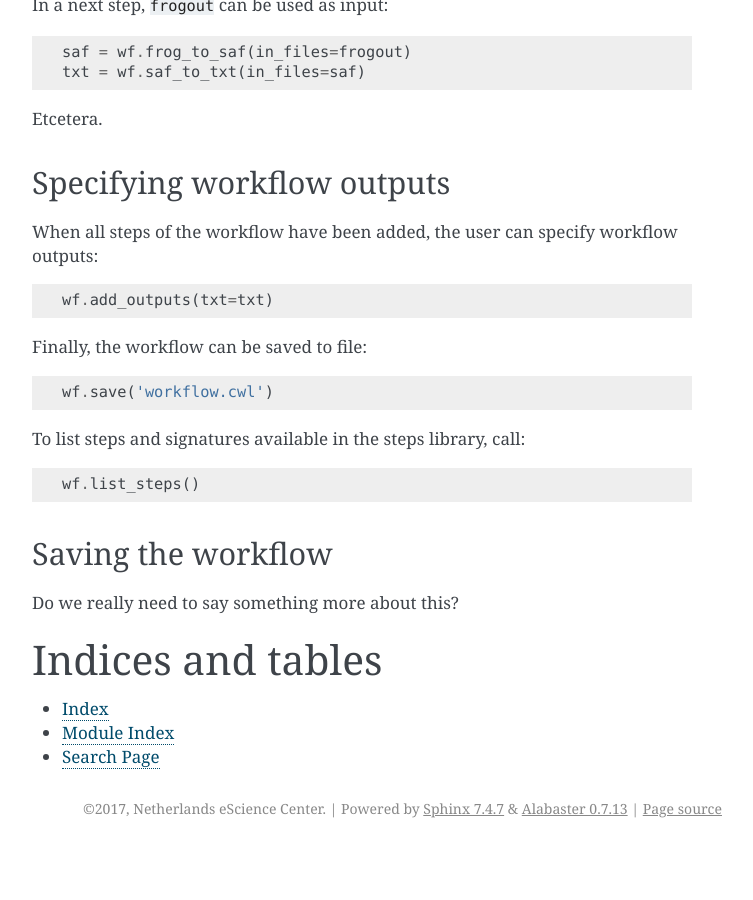
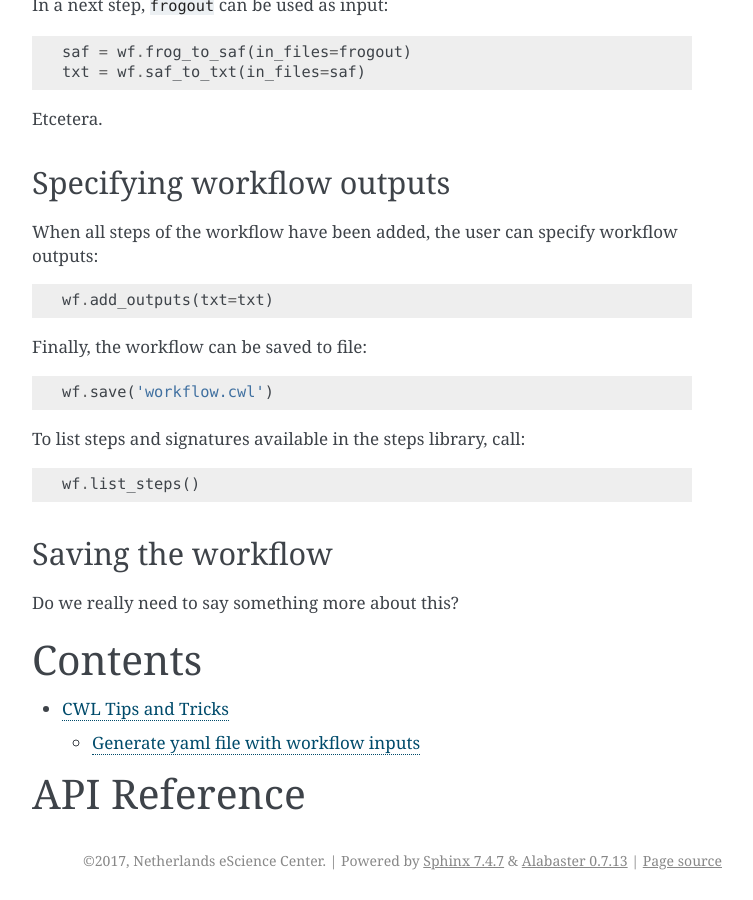
Before and after one commit to NLeSC/scriptcwl, a Sphinx documentation site: the page built from docs/index.rst, in a window 1280 px wide and 900 px high, scrolled down 2471 px. Shown: the whole window, without its empty margins (388-1141 px from the left). Built offline with Sphinx 7.4.7, drawn with Linux system fonts in a browser that asks for light colours; pages that are not in the unit, such as notebooks, are missing from menus; before the commit the page ends 3319 px from its top, so only the background shows below that.

Commit message:
Update documentation index
- Add cwl tips and tricks
- New heading for API reference

```diff
--- a/docs/index.rst
+++ b/docs/index.rst
@@ -152,16 +152,18 @@ Saving the workflow
 
 Do we really need to say something more about this?
 
+Contents
+========
+
 .. toctree::
    :maxdepth: 2
-   :caption: Contents:
+
+   cwl_tips_tricks
+
+API Reference
+=============
+
+.. toctree::
+   :maxdepth: 2
 
    scriptcwl
-
-
-Indices and tables
-==================
-
-* :ref:`genindex`
-* :ref:`modindex`
-* :ref:`search`
```
